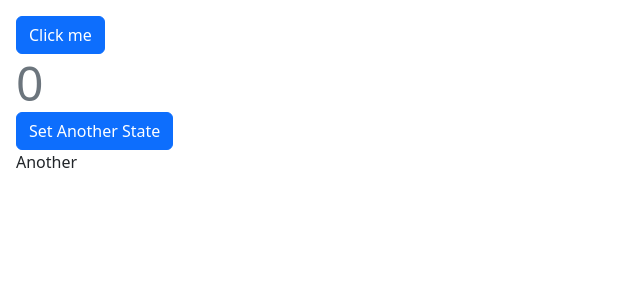
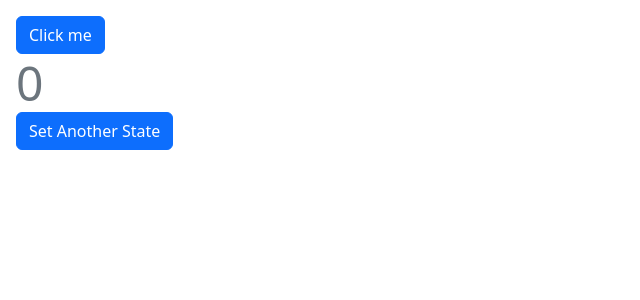
Before and after one commit to louisclarencepeter/Live-Coding, a React (Vite) app: page / in a window 1280 px wide. Shown: the top 300 px of the page, without its empty margins (0-640 px from the left). Built offline with nearby package versions, Linux system fonts and the light colour scheme.

Commit message:
Another State

```diff
--- a/src/components/Lifecylcle.jsx
+++ b/src/components/Lifecylcle.jsx
@@ -20,9 +20,9 @@ const Lifecylcle = () => {
       <div className="text-secondary display-5">{count}</div>
 
       <div >
-        <button className="btn btn-primary" onClick={() => setCount(count + 1)}>Set Another State</button>
+        <button className="btn btn-primary" onClick={() => setAnotherState(!anotherState)}>Set Another State</button>
       </div>
-      <Another />
+      {anotherState && <Another/>}
     </div>
   );
 };
```
